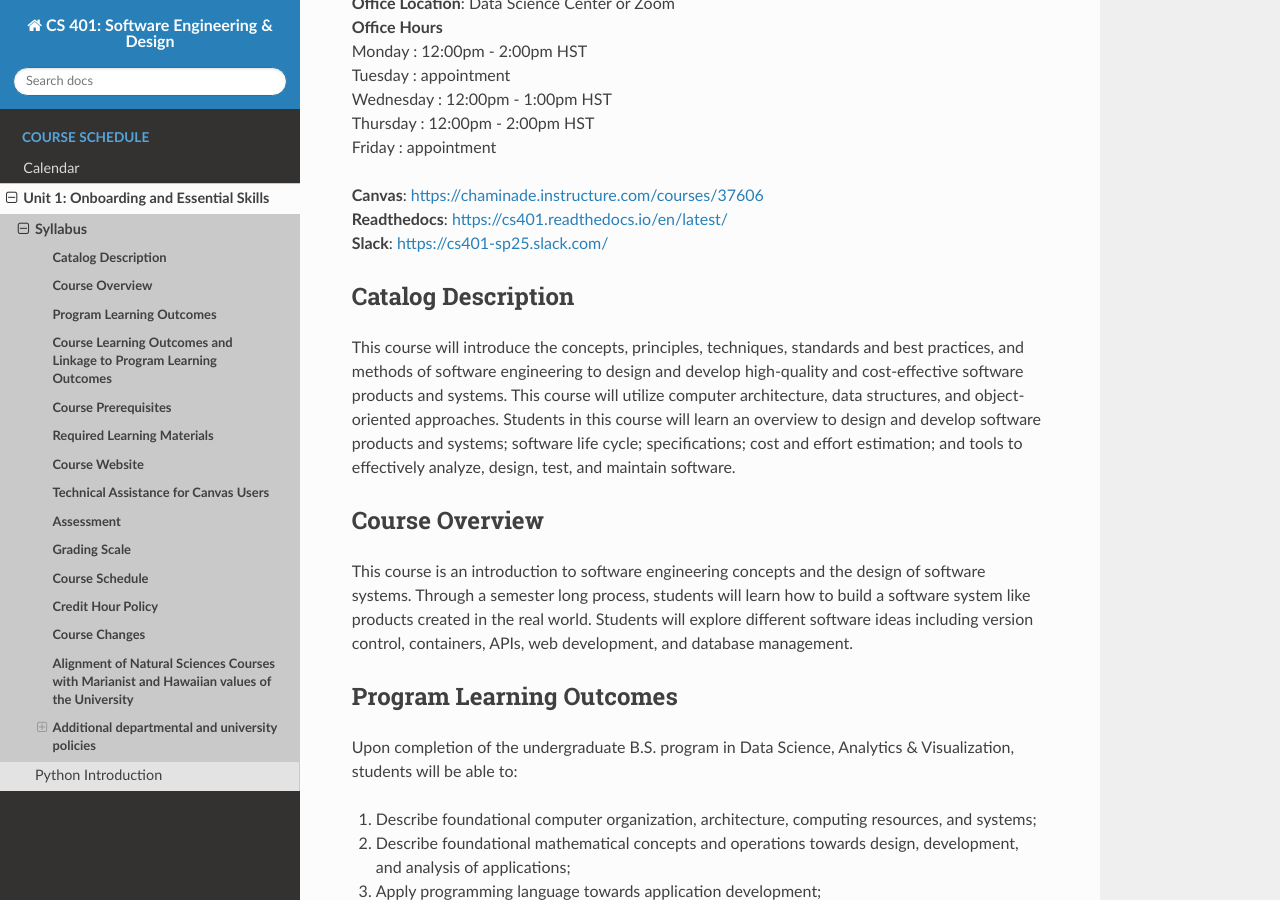
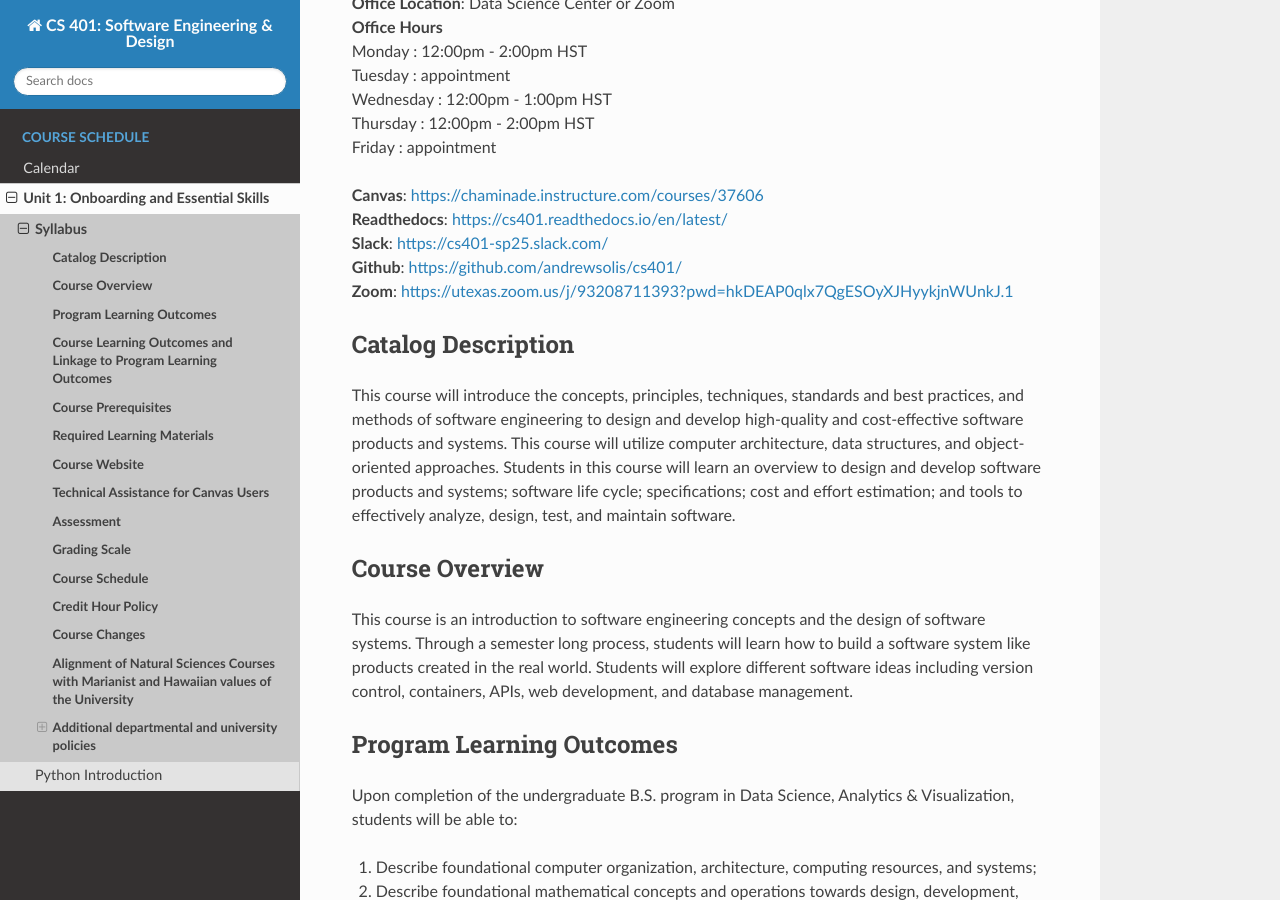
Before and after one commit to kristynnish/cs401, a Sphinx documentation site: the page built from docs/unit01/syllabus.rst, in a window 1280 px wide and 900 px high, scrolled down 528 px. Built offline with Sphinx 7.4.7 and the Read the Docs theme 3.1.0, drawn with Linux system fonts in a browser that asks for light colours.

Commit message:
Github and Zoom link

```diff
--- a/docs/unit01/syllabus.rst
+++ b/docs/unit01/syllabus.rst
@@ -33,6 +33,8 @@ Syllabus
 | **Canvas**: https://chaminade.instructure.com/courses/37606
 | **Readthedocs**: https://cs401.readthedocs.io/en/latest/
 | **Slack**: https://cs401-sp25.slack.com/
+| **Github**: https://github.com/andrewsolis/cs401/
+| **Zoom**: https://utexas.zoom.us/j/93208711393?pwd=hkDEAP0qlx7QgESOyXJHyykjnWUnkJ.1
 
 
 **Catalog Description**
```
